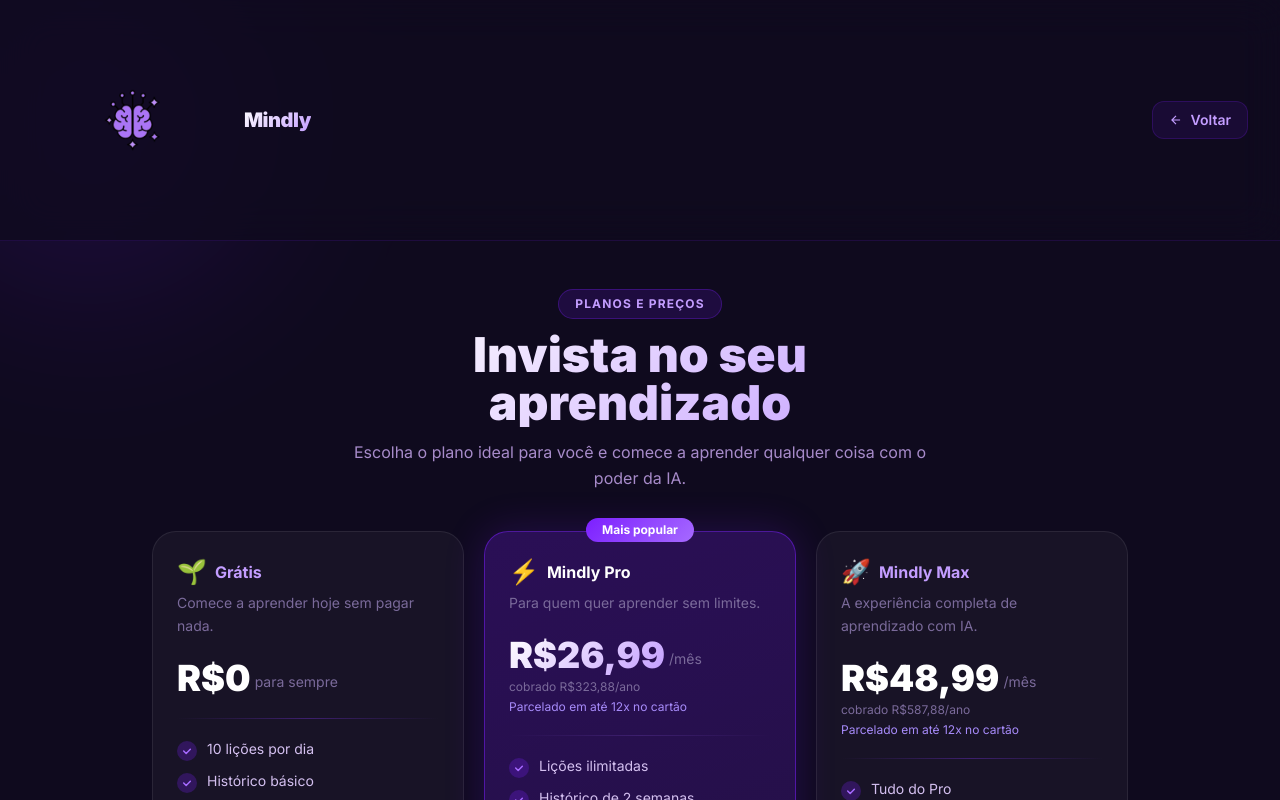
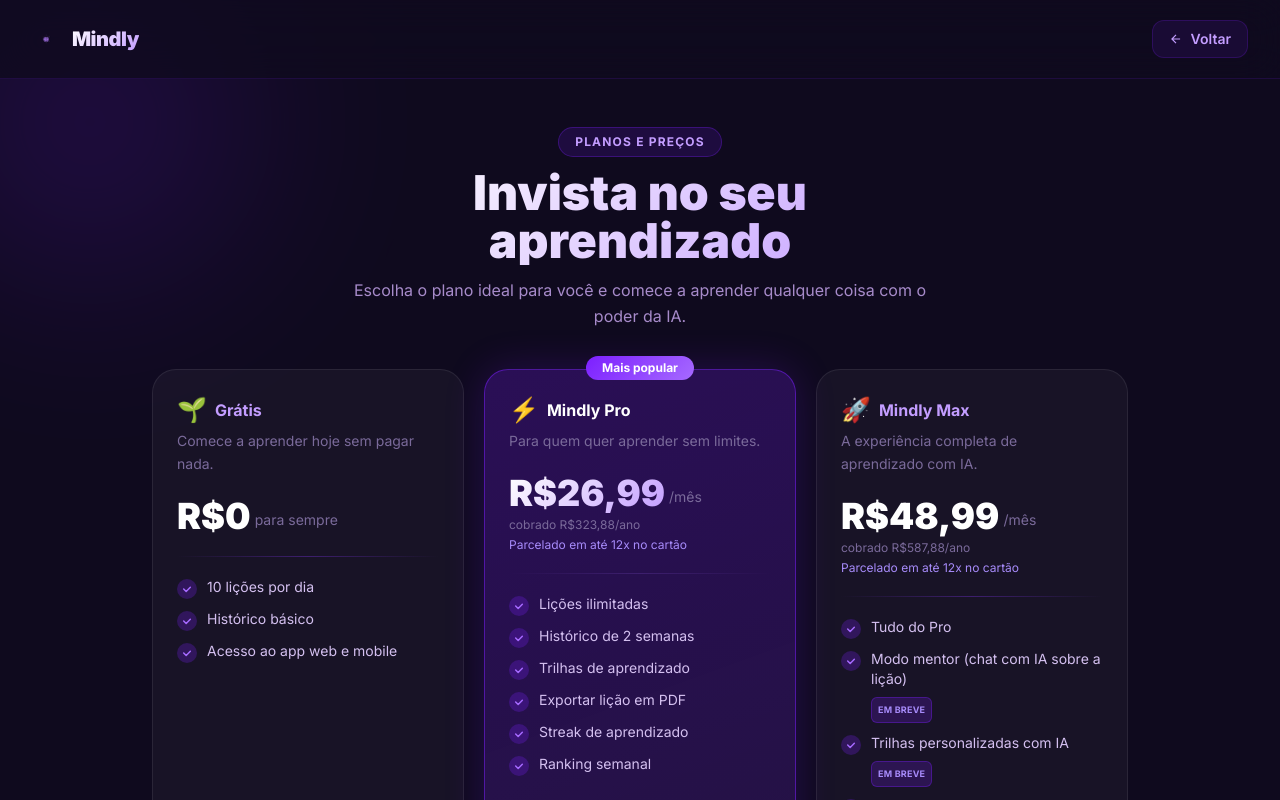
Before and after one commit to dududavilla05/mindly, a Next.js app: page /planos in a window 1280 px wide. Shown: the top 800 px of the page. Built offline with nearby package versions, Linux system fonts and the light colour scheme.

Commit message:
fix: logo nova com mesmo tamanho e posição da logo antiga

```diff
--- a/components/MindlyLogo.tsx
+++ b/components/MindlyLogo.tsx
@@ -2,9 +2,9 @@
 
 export default function MindlyLogo({ size = "md" }: { size?: "sm" | "md" | "lg" }) {
   const sizes = {
-    sm: { icon: 200, text: "text-xl" },
-    md: { icon: 300, text: "text-3xl" },
-    lg: { icon: 480, text: "text-4xl" },
+    sm: { icon: 28, text: "text-xl" },
+    md: { icon: 40, text: "text-3xl" },
+    lg: { icon: 52, text: "text-4xl" },
   };
 
   const { icon, text } = sizes[size];
--- a/components/SplashScreen.tsx
+++ b/components/SplashScreen.tsx
@@ -77,7 +77,7 @@
           <img
             src="/icons/logo.png"
             alt="Mindly"
-            style={{ width: 600, height: 600, borderRadius: 120, display: "block" }}
+            style={{ width: 88, height: 88, borderRadius: 20, display: "block" }}
           />
         </div>
 
```
